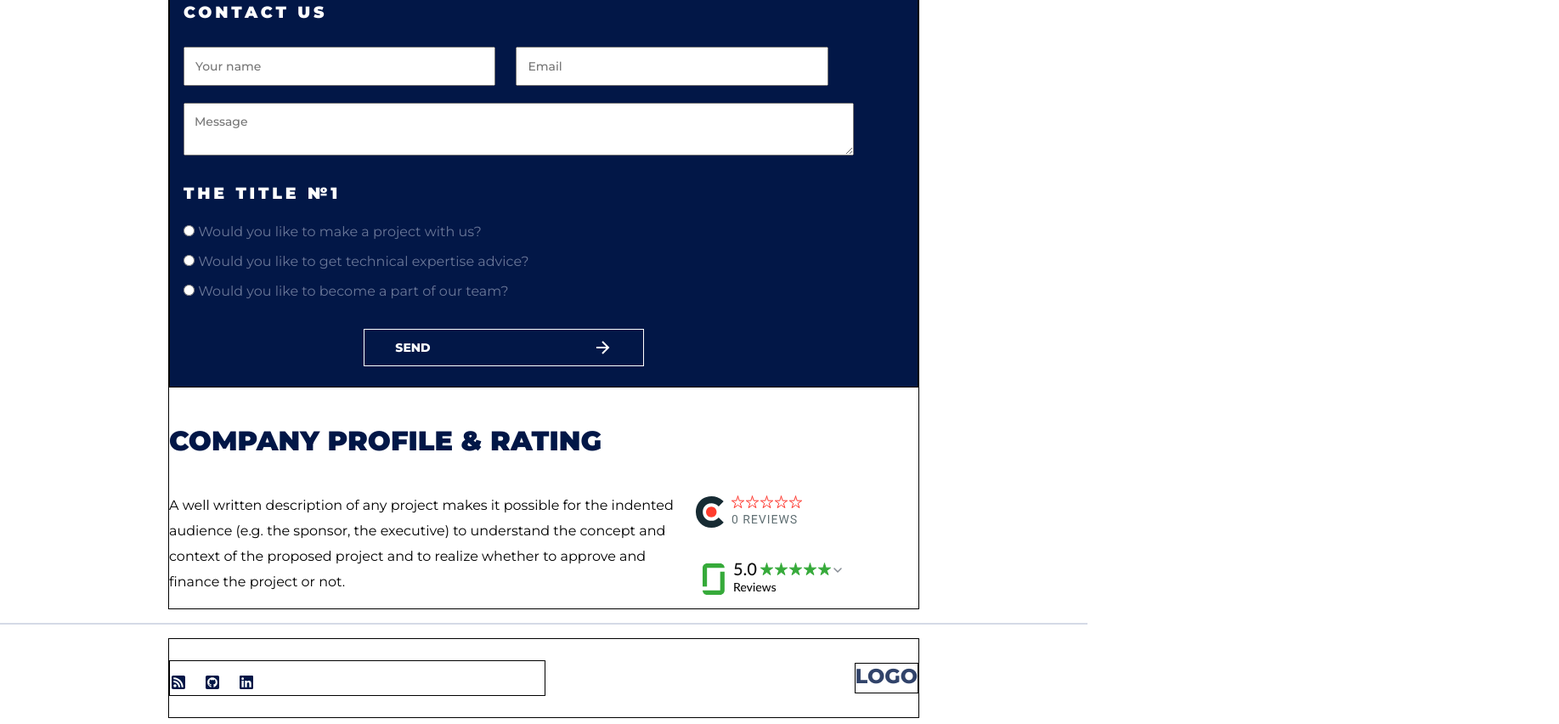
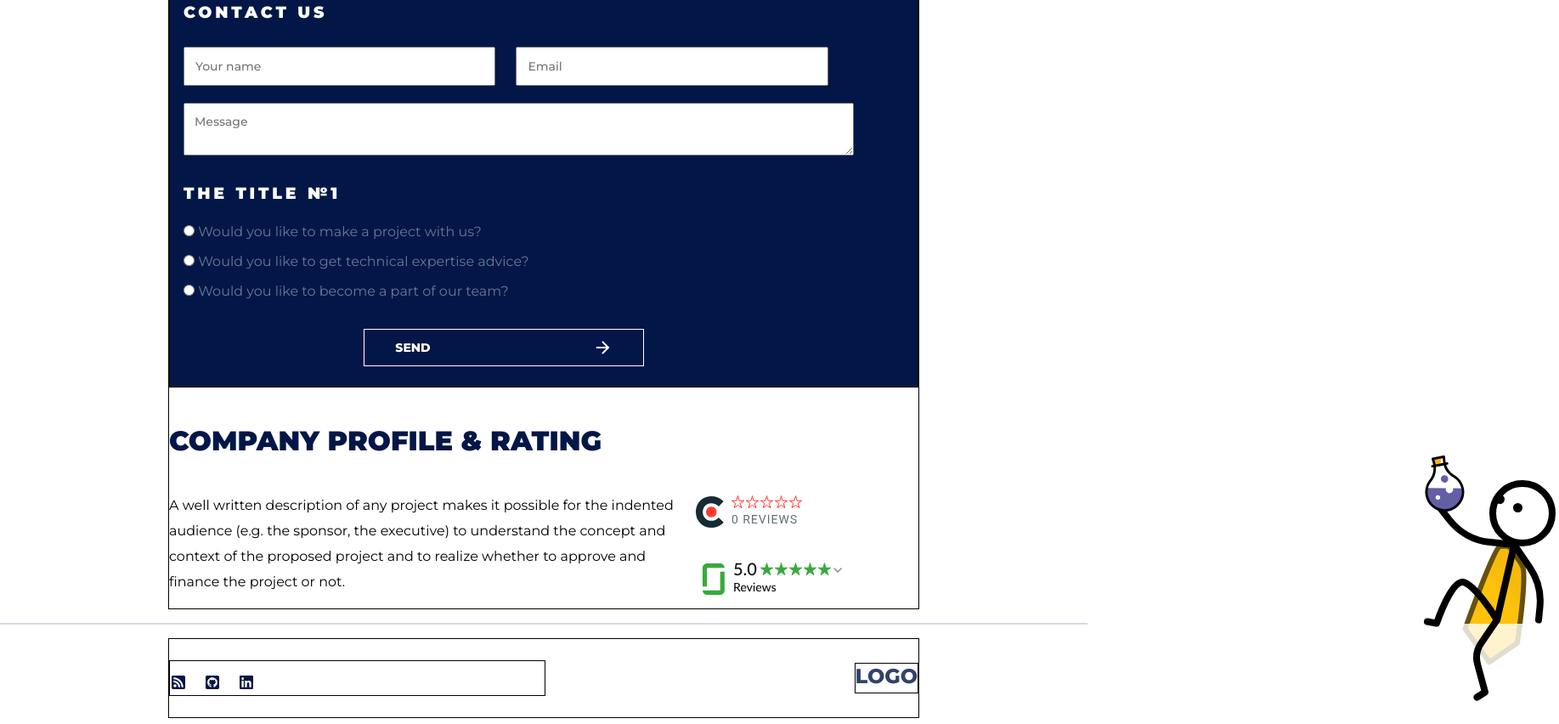
Before and after one commit to pashulia/simple_project, a plain HTML site: page index.html in a window 1280 px wide. Shown: the part 1945-2797 px from the top of the page at 85% size, 1835 px wide, since content can reach past the window. Drawn offline with Linux system fonts and the light colour scheme.

Commit message:
added chemist block

```diff
--- a/index.html
+++ b/index.html
@@ -183,7 +183,12 @@
             </div>
         </div>
     </div>
-
+    <div class="wow">
+        <div class="chemist">
+            <img class="chemist__cloak" src="./uploads/cloak.svg" alt="cloak-img">
+            <img class="chemist__chimical" src="./uploads/chimical.svg" alt="chimical-img">
+        </div>
+    </div>
     <footer class="footer">
         <div class="container">
             <div class="footer__content">
--- /dev/null
+++ b/sass/_chimist.scss
@@ -0,0 +1,17 @@
+.chemist {
+    position: relative;
+
+    &__cloak {
+        position: absolute;
+        bottom: -59px;
+        left: 1700px;
+        z-index: 2;
+    }
+
+    &__chimical {
+        position: absolute;
+        bottom: -100px;
+        left: 1670px;
+        z-index: 3;
+    }
+}
--- a/sass/style.scss
+++ b/sass/style.scss
@@ -20,6 +20,7 @@ body {
 @import 'rating';
 @import 'footer';
 @import 'license-line';
+@import 'chimist';
 
 @media screen and(min-width: 600px) {
     .container {
```
Also changed, not shown: styles/style.css, uploads/chimical.svg (renamed from disign/CJARACTER.svg), uploads/cloak.svg (renamed from disign/CJARACTER_p2.svg), 1 other file.
